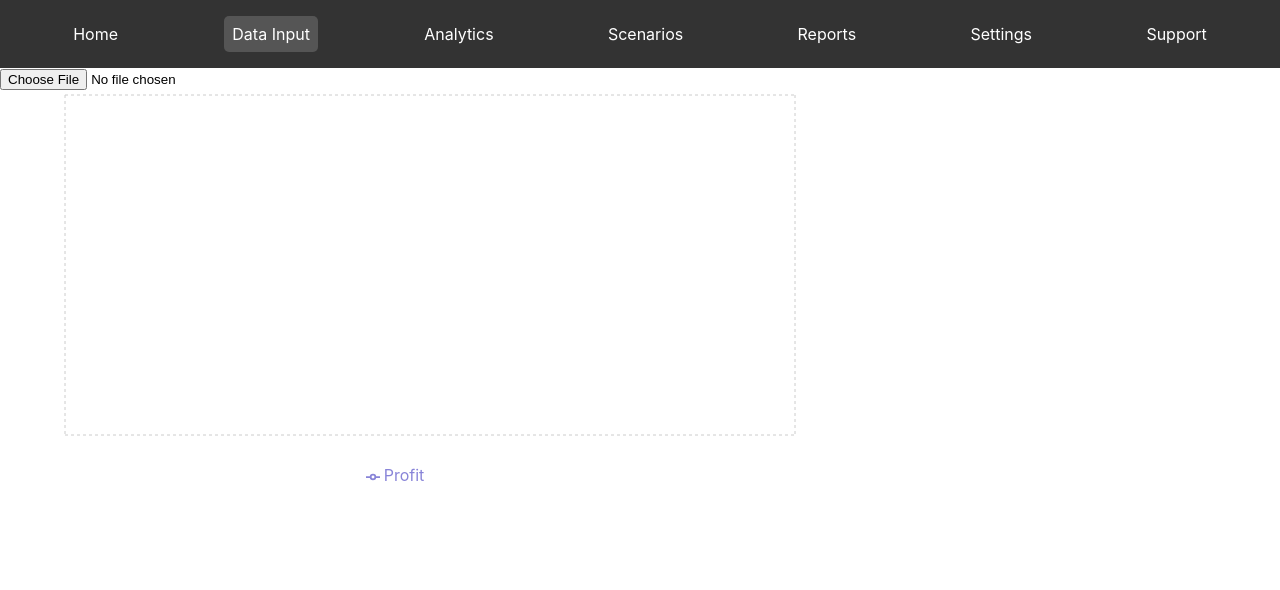
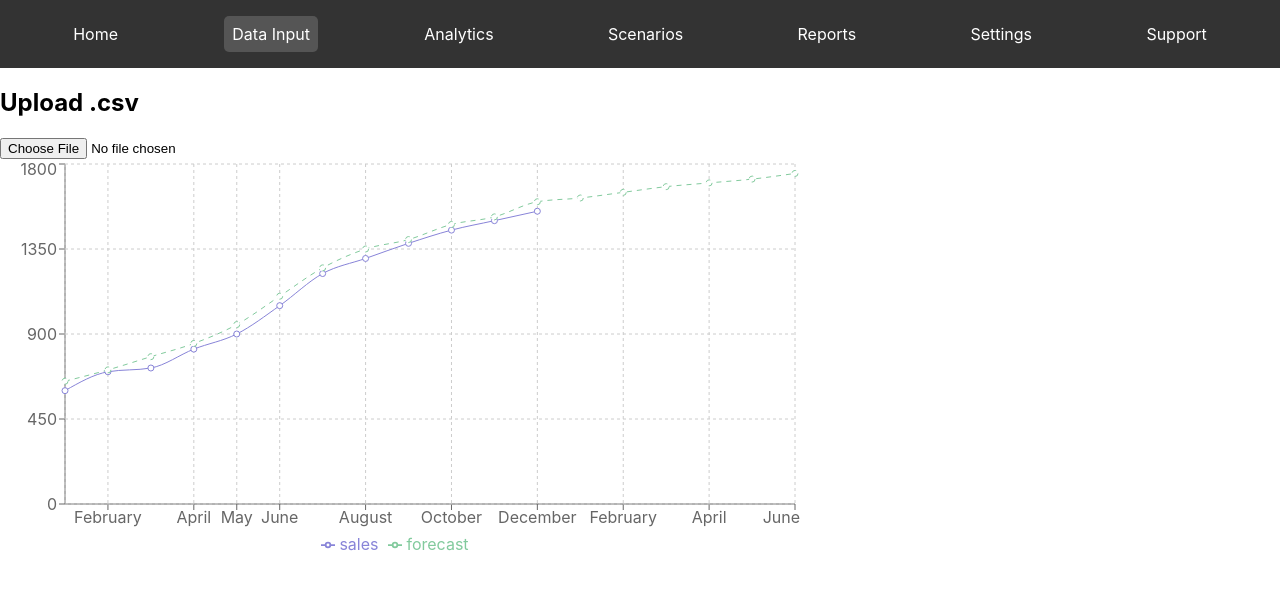
Before and after one commit to siddu1324/FinOptiX, a React (Create React App) app in the folder client/: page /data-input in a window 1280 px wide. Shown: the top 590 px of the page. Built offline with nearby package versions, Linux system fonts and the light colour scheme.

Commit message:
data input

```diff
--- a/client/src/pages/DataInputPage.js
+++ b/client/src/pages/DataInputPage.js
@@ -1,39 +1,58 @@
 import React, { useState } from 'react';
+import Papa from 'papaparse';
 import { LineChart, Line, XAxis, YAxis, CartesianGrid, Tooltip, Legend } from 'recharts';
-import Papa from 'papaparse';
-import moment from 'moment';
 
-const ProfitChart = () => {
-  const [data, setData] = useState([]);
+const data = [
+  { month: 'January', sales: 600, forecast: 650 },
+  { month: 'February', sales: 700, forecast: 710 },
+  { month: 'March', sales: 720, forecast: 780 },
+  { month: 'April', sales: 820, forecast: 850 },
+  { month: 'May', sales: 900, forecast: 950 },
+  { month: 'June', sales: 1050, forecast: 1100 },
+  { month: 'July', sales: 1220, forecast: 1250 },
+  { month: 'August', sales: 1300, forecast: 1350 },
+  { month: 'September', sales: 1380, forecast: 1400 },
+  { month: 'October', sales: 1450, forecast: 1480 },
+  { month: 'November', sales: 1500, forecast: 1520 },
+  { month: 'December', sales: 1550, forecast: 1600 },
+  { month: 'January', sales: null, forecast: 1620 },
+  { month: 'February', sales: null, forecast: 1650 },
+  { month: 'March', sales: null, forecast: 1680 },
+  { month: 'April', sales: null, forecast: 1700 },
+  { month: 'May', sales: null, forecast: 1720 },
+  { month: 'June', sales: null, forecast: 1750 },
+];
+
+const SalesChart = () => {
+  const [chartData, setChartData] = useState([]);
 
   const handleFileUpload = (event) => {
     const file = event.target.files[0];
     Papa.parse(file, {
+      complete: (results) => {
+        setChartData(results.data);
+      },
       header: true,
-      complete: (results) => {
-        const formattedData = results.data.map((item) => ({
-          ...item,
-          Date: moment(item.Date).format('YYYY-MM-DD'),
-          Profit: parseFloat(item.Profit),
-        }));
-        setData(formattedData);
-      },
+      dynamicTyping: true,
     });
   };
 
+
   return (
     <div>
+      <h2>Upload .csv</h2>
       <input type="file" accept=".csv" onChange={handleFileUpload} />
   	<LineChart width={800} height={400} data={data}>
-        <XAxis dataKey="Date" />
+      <XAxis dataKey="month" />
       <YAxis />
       <CartesianGrid strokeDasharray="3 3" />
       <Tooltip />
       <Legend />
-        <Line type="monotone" dataKey="Profit" stroke="#8884d8" activeDot={{ r: 8 }} />
+      <Line type="monotone" dataKey="sales" stroke="#8884d8" activeDot={{ r: 8 }} />
+      <Line type="monotone" dataKey="forecast" stroke="#82ca9d" strokeDasharray="5 5" />
     </LineChart>
     </div>
   );
 };
 
-export default ProfitChart;
+export default SalesChart;
```
Lines whose indentation alone changed are shown as unchanged.
